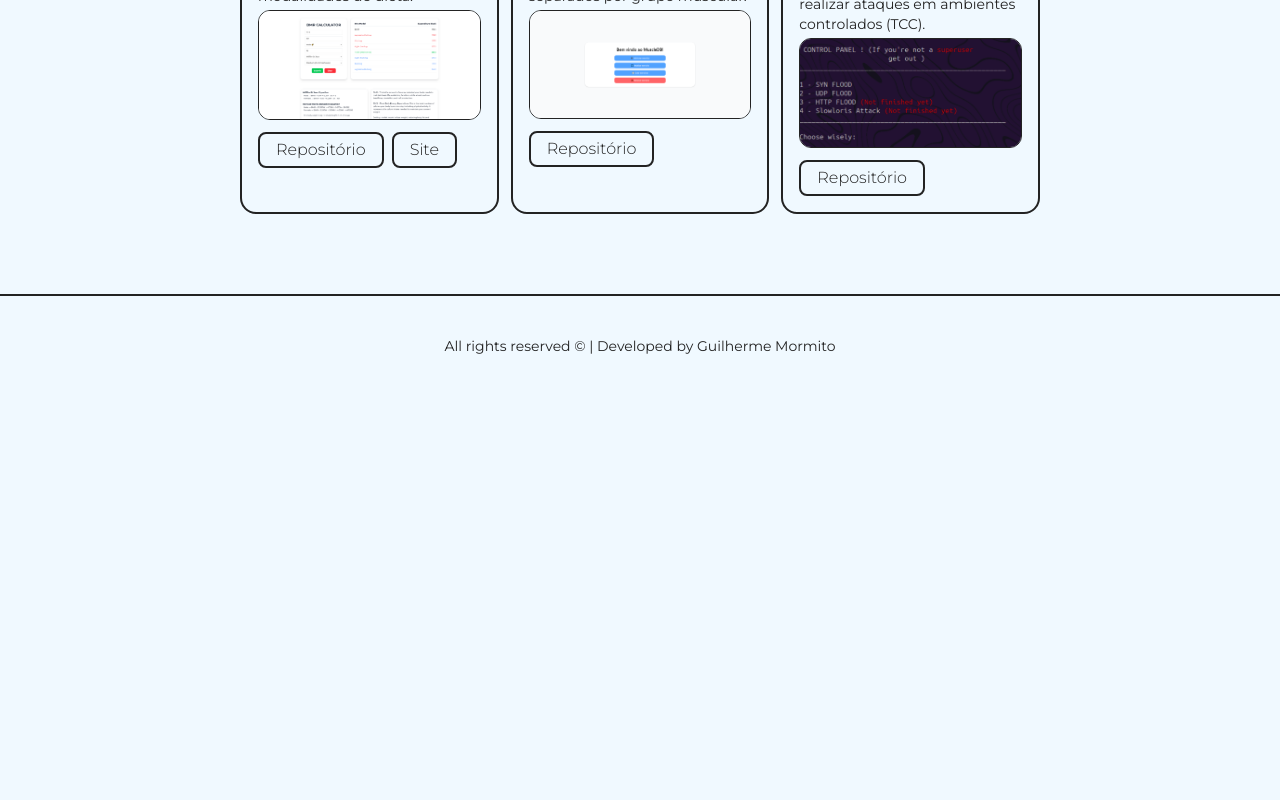
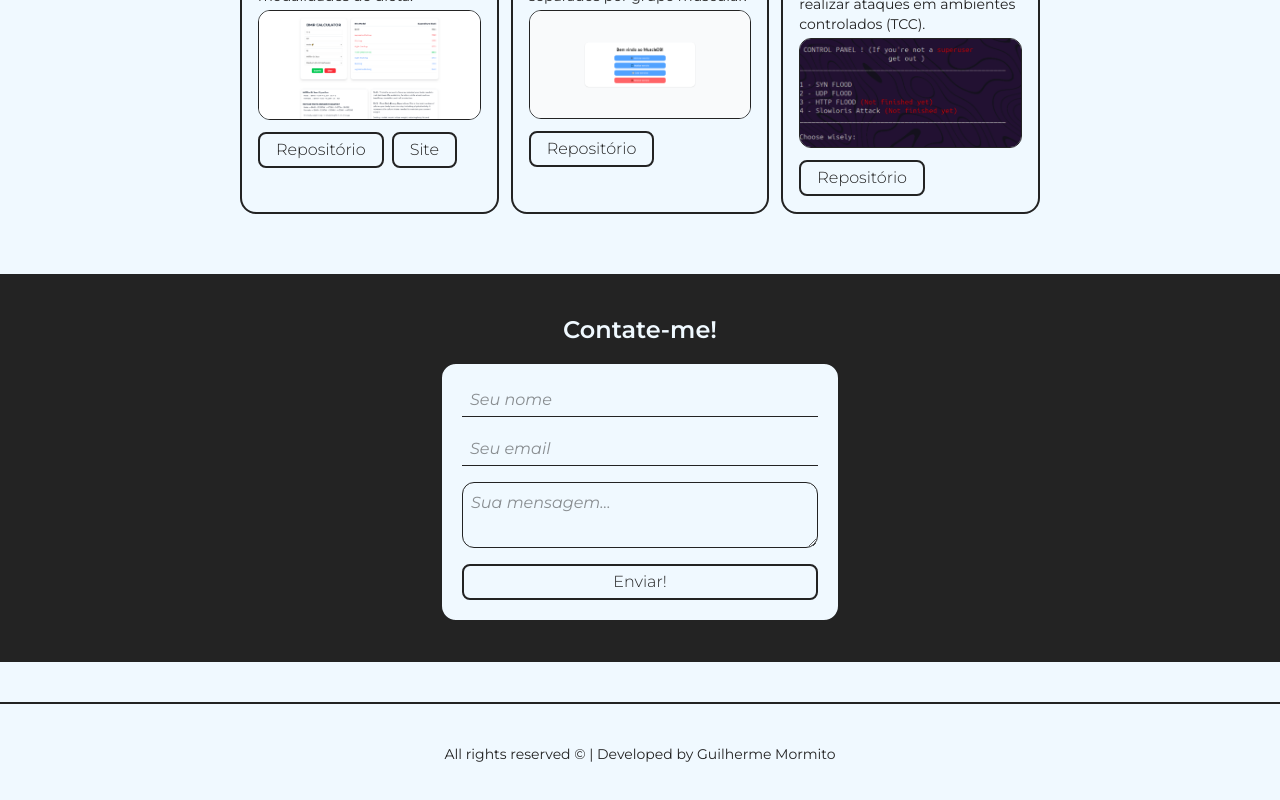
Before and after one commit to Mormito/PortfolioMormito, a Next.js app: page / in a window 1280 px wide. Shown: the part 1322-2122 px from the top of the page. Before the commit the page ends 1718 px from the top, so only its background shows below. Built offline with nearby package versions, Linux system fonts and the light colour scheme.

Commit message:
update: project dependences

```diff
--- a/src/app/page.tsx
+++ b/src/app/page.tsx
@@ -4,6 +4,7 @@ import Stacks from "@/components/divStacks";
 import SobreMim from "@/components/divText";
 import Footer from "@/components/footer";
 import Header from "@/components/header";
+import { FormEmail } from "@/components/mail";
 import { Linkedin } from "lucide-react";
 
 
@@ -16,6 +17,7 @@ export default function Home(){
     <SobreMim></SobreMim>
     <Stacks></Stacks>
     <Projetos></Projetos>
+    <FormEmail />
 
     <Footer></Footer>
     </div>
--- /dev/null
+++ b/src/components/mail.tsx
@@ -0,0 +1,18 @@
+export function FormEmail(){
+    return(
+        <div className="divBase rsitePallete">
+            <h3 className="text-lg md:text-xl lg:text-2xl font-semibold">Contate-me!</h3>
+
+            <form action="https://getform.io/f/aqoqorra" method="POST" className="w-1/3 h-full sitePallete flex flex-col border-2 rounded-2xl p-5 gap-4 dark:border-darkdefaultBg">
+                <input type="text" placeholder="Seu nome" name="name" required></input>
+                <input type="email" placeholder="Seu email" name="email" required></input>
+                <textarea placeholder="Sua mensagem..."name="message"></textarea>
+                <button type="submit" className="border-2 py-1 px-4 font-light rounded-lg cursor-pointer duration-300 ease-in-out
+                bg-defaultBg text-defaultText border-defaultText hover:bg-defaultText hover:text-defaultBg
+                dark:bg-darkdefaultBg dark:text-darkdefaultText dark:border-darkdefaultText hover:dark:bg-darkdefaultText hover:dark:text-darkdefaultBg">Enviar!</button>
+            </form>
+
+        </div>
+    );
+
+}
```
Also changed, not shown: 222 other files (tests, documents, lock files or other folders).
